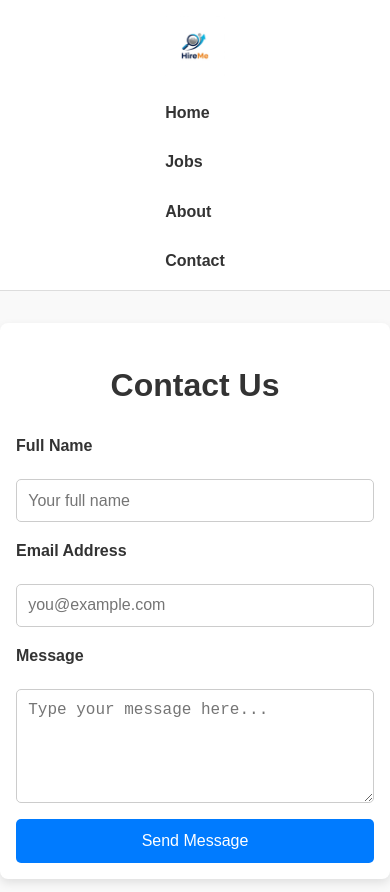
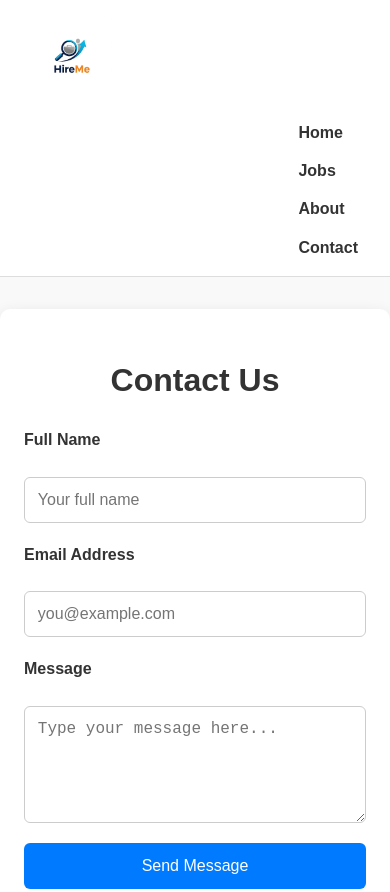
Before and after one commit to Thulz-Mathulas/HireMe, a plain HTML site: page contact.html in a window 390 px wide. Shown: the top 892 px of the page. Drawn offline with Linux system fonts and the light colour scheme; files that its build step writes are made by us from their sources.

Commit message:
Update contact.html

```diff
--- a/contact.html
+++ b/contact.html
@@ -13,6 +13,8 @@
             padding: 0;
             background-color: #f9f9f9;
         }
+
+        /* Header */
         header {
             display: flex;
             justify-content: space-between;
@@ -21,71 +23,108 @@
             border-bottom: 1px solid #ddd;
             background-color: #fff;
         }
+
         .logo-container img {
-            max-height: 60px;
+            max-height: 100px; /* enlarged logo */
         }
+
+        nav {
+            margin-left: auto;
+        }
+
         nav ul {
             list-style: none;
             display: flex;
-            gap: 1.5rem;
+            gap: 2rem;
+            margin: 0;
+            padding: 0;
         }
+
         nav a {
             text-decoration: none;
             color: #333;
             font-weight: bold;
+            font-size: 1rem;
         }
+
+        /* Main Content */
         main {
             max-width: 800px;
             margin: 2rem auto;
-            padding: 1rem;
+            padding: 1.5rem;
             background-color: #fff;
-            border-radius: 8px;
-            box-shadow: 0 4px 10px rgba(0,0,0,0.1);
+            border-radius: 10px;
+            box-shadow: 0 4px 15px rgba(0,0,0,0.1);
         }
+
         h1 {
             text-align: center;
             color: #333;
         }
+
         form {
             display: flex;
             flex-direction: column;
-            gap: 1rem;
+            gap: 1.2rem;
             margin-top: 1rem;
         }
+
         label {
             font-weight: bold;
             margin-bottom: 0.3rem;
         }
+
         input, textarea {
-            padding: 0.7rem;
+            padding: 0.8rem;
             border: 1px solid #ccc;
-            border-radius: 5px;
+            border-radius: 6px;
             font-size: 1rem;
             width: 100%;
             box-sizing: border-box;
         }
+
         textarea {
             resize: vertical;
         }
+
         button {
             background-color: #007BFF;
             color: white;
             font-size: 1rem;
-            padding: 0.8rem;
+            padding: 0.9rem;
             border: none;
-            border-radius: 5px;
+            border-radius: 6px;
             cursor: pointer;
             transition: background-color 0.3s ease;
         }
+
         button:hover {
             background-color: #0056b3;
         }
+
+        /* Footer */
         footer {
             text-align: center;
             padding: 1rem;
             margin-top: 2rem;
             background-color: #333;
             color: white;
+        }
+
+        /* Responsive */
+        @media (max-width: 768px) {
+            header {
+                flex-direction: column;
+                align-items: flex-start;
+                gap: 1rem;
+            }
+            nav ul {
+                flex-direction: column;
+                gap: 0.8rem;
+            }
+            .logo-container img {
+                max-height: 80px;
+            }
         }
     </style>
 </head>
```
